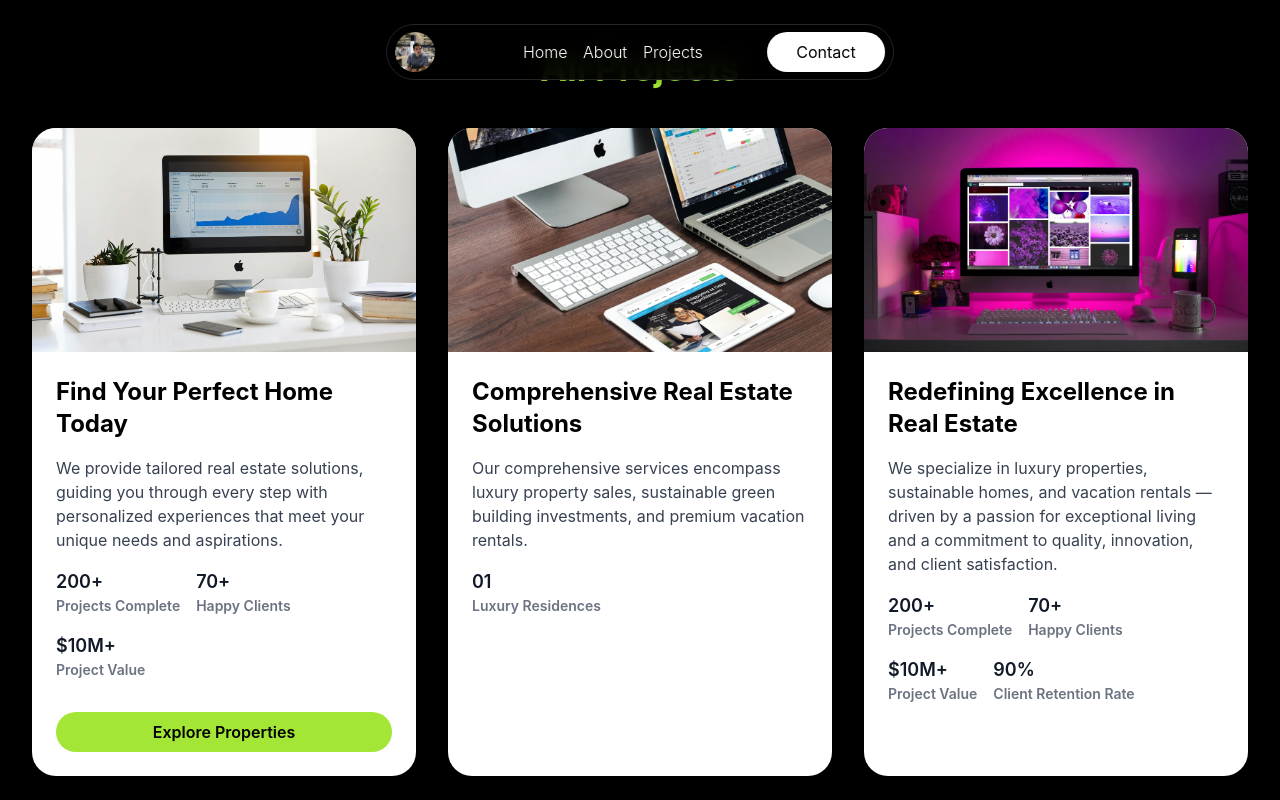
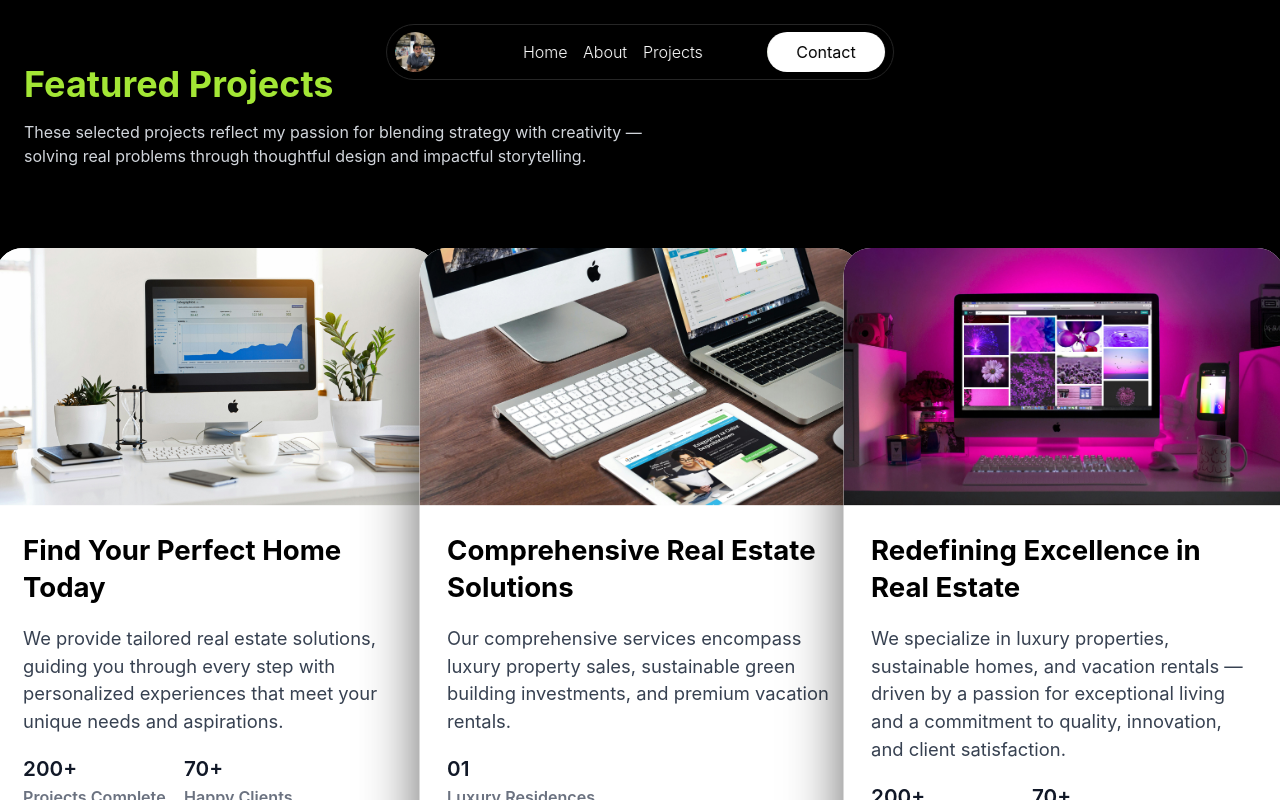
Before and after one commit to Fab785/Portfolio, a React (Create React App) app: page /all-projects in a window 1280 px wide. Shown: the top 800 px of the page. Built offline with nearby package versions, Linux system fonts and the light colour scheme.

Commit message:
projects added

```diff
--- a/src/pages/AllProjects.jsx
+++ b/src/pages/AllProjects.jsx
@@ -1,6 +1,4 @@
-import React from "react";
-
-// Import your local images
+import React, { useState, useRef, useEffect } from "react";
 import screenshot1 from "../assets/computer.jpg";
 import screenshot2 from "../assets/uidesign.jpg";
 import screenshot3 from "../assets/webdesign.jpg";
@@ -8,7 +6,7 @@ import screenshot3 from "../assets/webdesign.jpg";
 export default function AllProjects() {
   const projects = [
     {
-      img: screenshot1, // use local image
+      img: screenshot1,
       title: "Find Your Perfect Home Today",
       description:
         "We provide tailored real estate solutions, guiding you through every step with personalized experiences that meet your unique needs and aspirations.",
@@ -20,14 +18,14 @@ export default function AllProjects() {
       button: "Explore Properties",
     },
     {
-      img: screenshot2, // local image
+      img: screenshot2,
       title: "Comprehensive Real Estate Solutions",
       description:
         "Our comprehensive services encompass luxury property sales, sustainable green building investments, and premium vacation rentals.",
       stats: [{ label: "Luxury Residences", value: "01" }],
     },
     {
-      img: screenshot3, // local image
+      img: screenshot3,
       title: "Redefining Excellence in Real Estate",
       description:
         "We specialize in luxury properties, sustainable homes, and vacation rentals — driven by a passion for exceptional living and a commitment to quality, innovation, and client satisfaction.",
@@ -40,30 +38,103 @@ export default function AllProjects() {
     },
   ];
 
+  const containerRef = useRef(null);
+  const imageRefs = useRef([]);
+  imageRefs.current = [];
+
+  const addToRefs = (el) => {
+    if (el && !imageRefs.current.includes(el)) {
+      imageRefs.current.push(el);
+    }
+  };
+
+  const [scales, setScales] = useState(projects.map(() => 0.85));
+  const [hoveredIndex, setHoveredIndex] = useState(null);
+
+  useEffect(() => {
+    function onScroll() {
+      if (!containerRef.current) return;
+      const viewportHeight = window.innerHeight;
+      const viewportCenter = viewportHeight / 2;
+
+      const newScales = imageRefs.current.map((img) => {
+        if (!img) return 0.85;
+        const rect = img.getBoundingClientRect();
+        const imgCenter = rect.top + rect.height / 2;
+
+        const distance = Math.abs(viewportCenter - imgCenter);
+        const maxDistance = viewportHeight / 1.5;
+
+        let scale =
+          0.85 +
+          (0.3 *
+            (Math.cos(
+              (Math.min(distance, maxDistance) / maxDistance) * Math.PI
+            ) +
+              1)) /
+            2;
+
+        return Math.min(Math.max(scale, 0.85), 1.15);
+      });
+
+      setScales(newScales);
+    }
+
+    window.addEventListener("scroll", onScroll, { passive: true });
+    onScroll();
+    return () => window.removeEventListener("scroll", onScroll);
+  }, []);
+
   return (
-    <div className="min-h-screen bg-black text-white px-6 py-12 flex flex-col items-center">
-      <h1 className="text-4xl font-bold text-lime-400 mb-10">All Projects</h1>
+    <section
+      ref={containerRef}
+      className="relative min-h-screen bg-black text-white px-6 py-16 flex flex-col items-center"
+    >
+      {/* Top-left intro */}
+      <div className="w-full max-w-7xl mb-12 text-left">
+        <h1 className="text-4xl font-bold text-lime-400 mb-4">
+          Featured Projects
+        </h1>
+        <p className="text-gray-300 max-w-2xl">
+          These selected projects reflect my passion for blending strategy with
+          creativity — solving real problems through thoughtful design and
+          impactful storytelling.
+        </p>
+      </div>
 
-      {/* Floating cards container */}
-      <div className="flex flex-col md:flex-row gap-8 max-w-7xl w-full justify-center">
-        {projects.map((project, index) => (
+      {/* Floating cards */}
+      <div className="flex flex-col md:flex-row gap-10 w-full max-w-7xl justify-center">
+        {projects.map((project, idx) => (
           <div
-            key={index}
-            className="bg-white text-black rounded-3xl shadow-lg overflow-hidden flex-1 max-w-sm"
+            key={idx}
+            ref={addToRefs}
+            onMouseEnter={() => setHoveredIndex(idx)}
+            onMouseLeave={() => setHoveredIndex(null)}
+            className="bg-white text-black rounded-3xl shadow-lg overflow-hidden flex-1 max-w-sm cursor-pointer transition-transform duration-500 ease-out"
+            style={{
+              transform: `scale(${
+                hoveredIndex === idx ? scales[idx] * 1.1 : scales[idx]
+              })`,
+              transformOrigin: "center center",
+              zIndex: hoveredIndex === idx ? 200 : Math.round(scales[idx] * 100),
+              marginTop: "5rem",
+              boxShadow:
+                hoveredIndex === idx
+                  ? "0 35px 60px rgba(0,0,0,0.7)"
+                  : scales[idx] > 1.05
+                  ? "0 25px 50px rgba(0,0,0,0.6)"
+                  : "0 5px 15px rgba(0,0,0,0.2)",
+            }}
           >
-            {/* Image */}
             <img
               src={project.img}
               alt={project.title}
               className="w-full h-56 object-cover"
             />
-
-            {/* Content */}
             <div className="p-6 flex flex-col gap-4">
               <h2 className="text-2xl font-bold">{project.title}</h2>
               <p className="text-gray-700">{project.description}</p>
 
-              {/* Stats */}
               {project.stats && (
                 <div className="flex flex-wrap gap-4 text-sm font-semibold text-gray-900">
                   {project.stats.map((stat, i) => (
@@ -75,7 +146,6 @@ export default function AllProjects() {
                 </div>
               )}
 
-              {/* Optional button */}
               {project.button && (
                 <button className="mt-4 px-4 py-2 bg-lime-400 text-black font-semibold rounded-full hover:bg-lime-500 transition">
                   {project.button}
@@ -85,6 +155,6 @@ export default function AllProjects() {
           </div>
         ))}
       </div>
-    </div>
+    </section>
   );
 }
```
